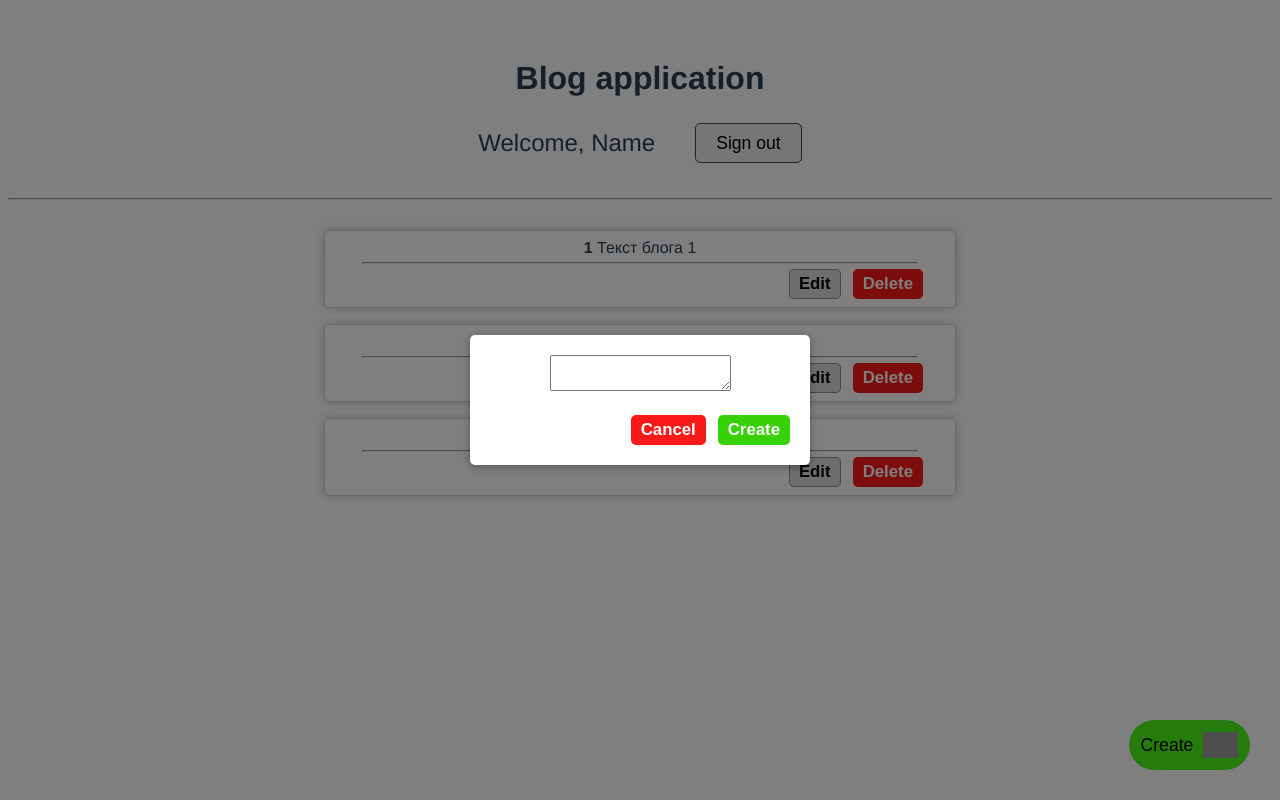
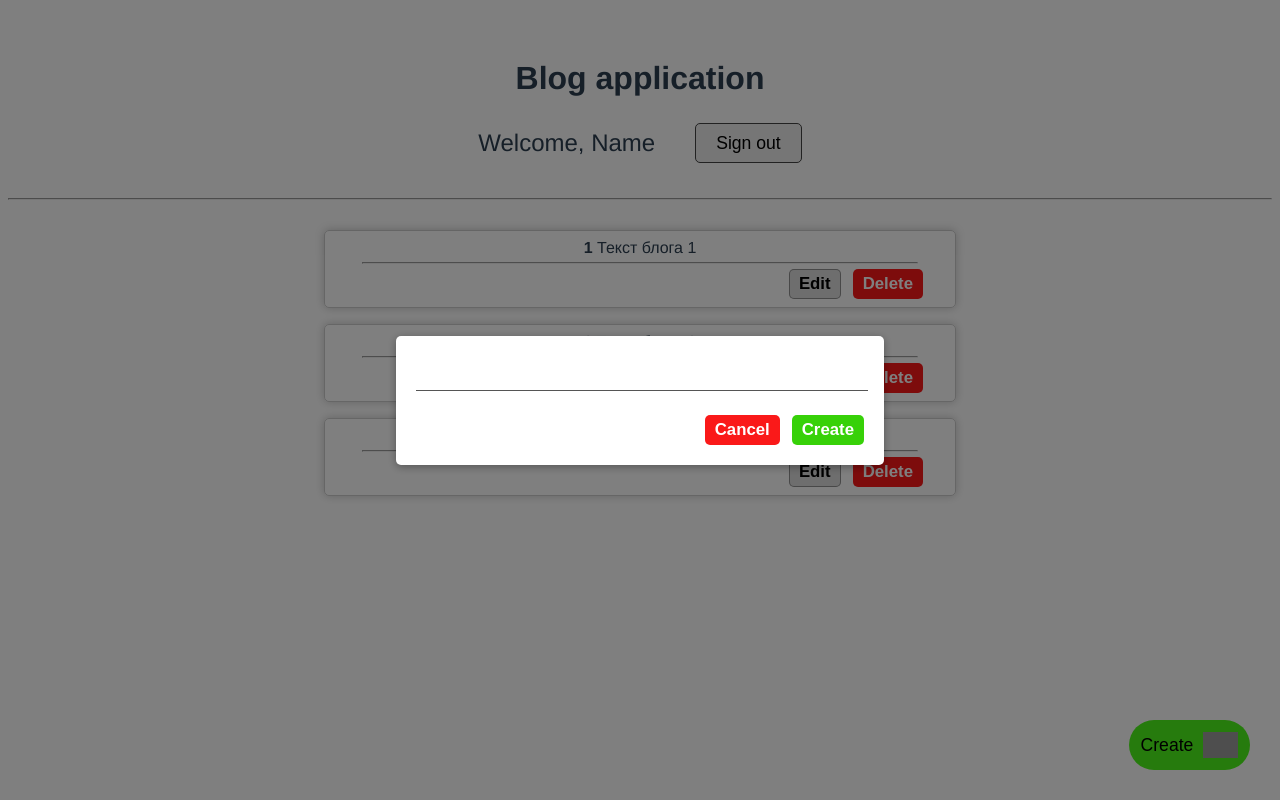
Before and after one commit to NikBir/Blog, a Vue app: page / in a window 1280 px wide. Both pictures are taken after a click on the button "Create". Built offline with nearby package versions, Linux system fonts and the light colour scheme; grey boxes are pictures that could not be loaded.

Commit message:
Completed work on modal window rendering.

```diff
--- a/src/components/ModalWindow.vue
+++ b/src/components/ModalWindow.vue
@@ -5,7 +5,12 @@
         <div class="modal-wrapper">
             <div class="modal-container">
                 <form>
-                    <textarea id="textarea-modal"></textarea>
+                    <div class="div-textarea">
+                        <textarea
+                            id="textarea-modal"
+                            v-on:keydown="textareaHeight"
+                        ></textarea>
+                    </div>
                     <div class="div-btn-modal">
                         <button
                             class="btn-cancel-modal"
@@ -34,6 +39,10 @@ export default {
     methods: {
         setValue: function(value) {
             this.showModal = value
+        },
+        textareaHeight: function(e) {
+            e.target.style.height = 'auto'
+            e.target.style.height = e.target.scrollHeight + 'px'
         }
     },
     created: function() {
@@ -59,7 +68,7 @@ export default {
         vertical-align: middle;
     }
     .modal-container {
-        width: 300px;
+        width: 35%;
         margin: 0px auto;
         padding: 20px 20px;
         background-color: #fff;
@@ -107,7 +116,12 @@ export default {
             cursor: pointer;
         }
     }
-    .textarea-modal {
-
+    #textarea-modal {
+        outline: none;
+        width: 100%;
+        border: none;
+        border-bottom: 1px solid #555;
+        resize: none;
+        overflow: hidden;
     }
 </style>
--- a/src/main.js
+++ b/src/main.js
@@ -8,3 +8,10 @@ new Vue({
   store,
   render: h => h(App)
 }).$mount('#app')
+
+document.addEventListener('DOMComponentLoaded', () => {
+  document.querySelector('textarea').addEventListener('input', e => {
+    e.target.style.height = 'auto'
+    e.target.style.height = e.target.scrollHeight + 1 + 'px'
+  })
+})
```
